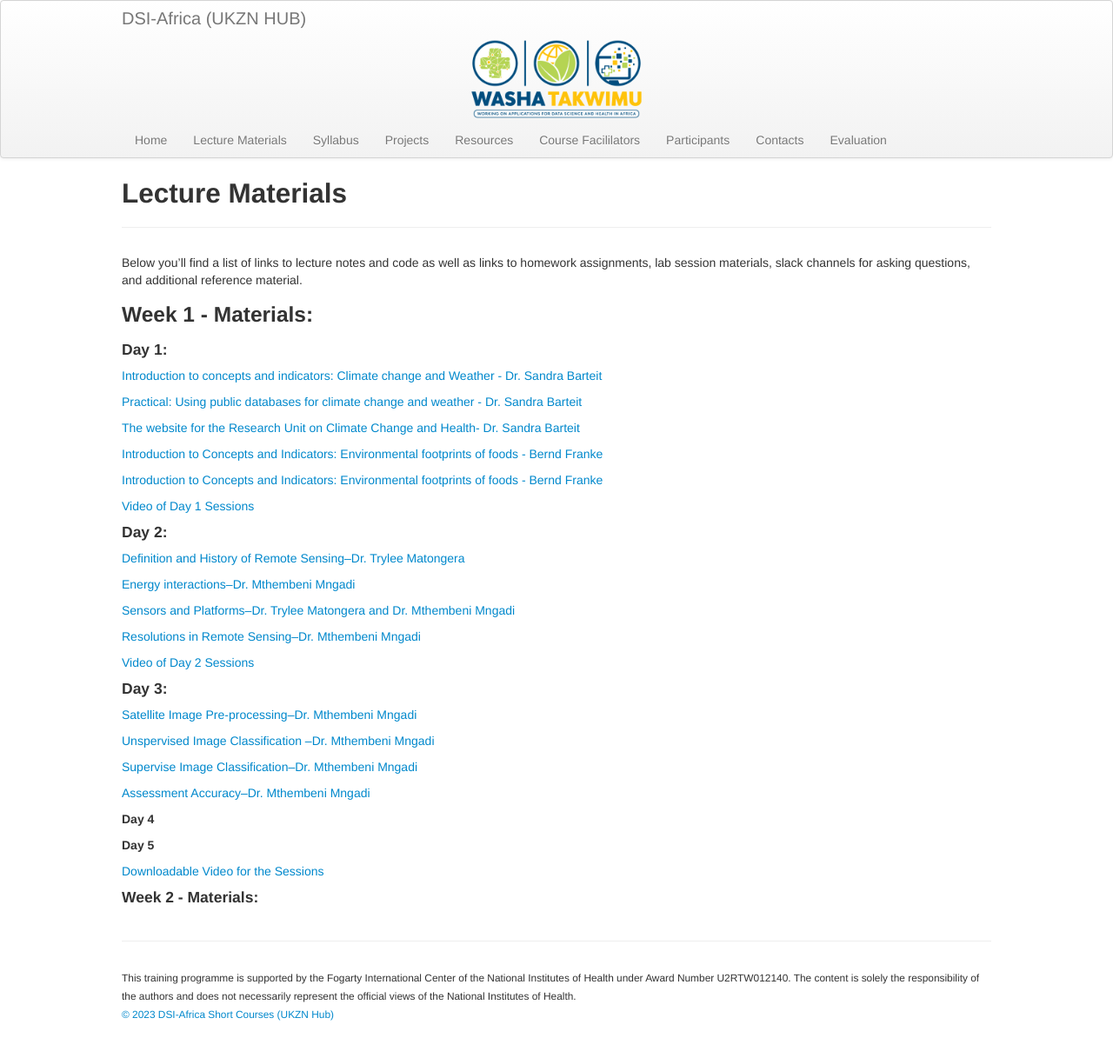
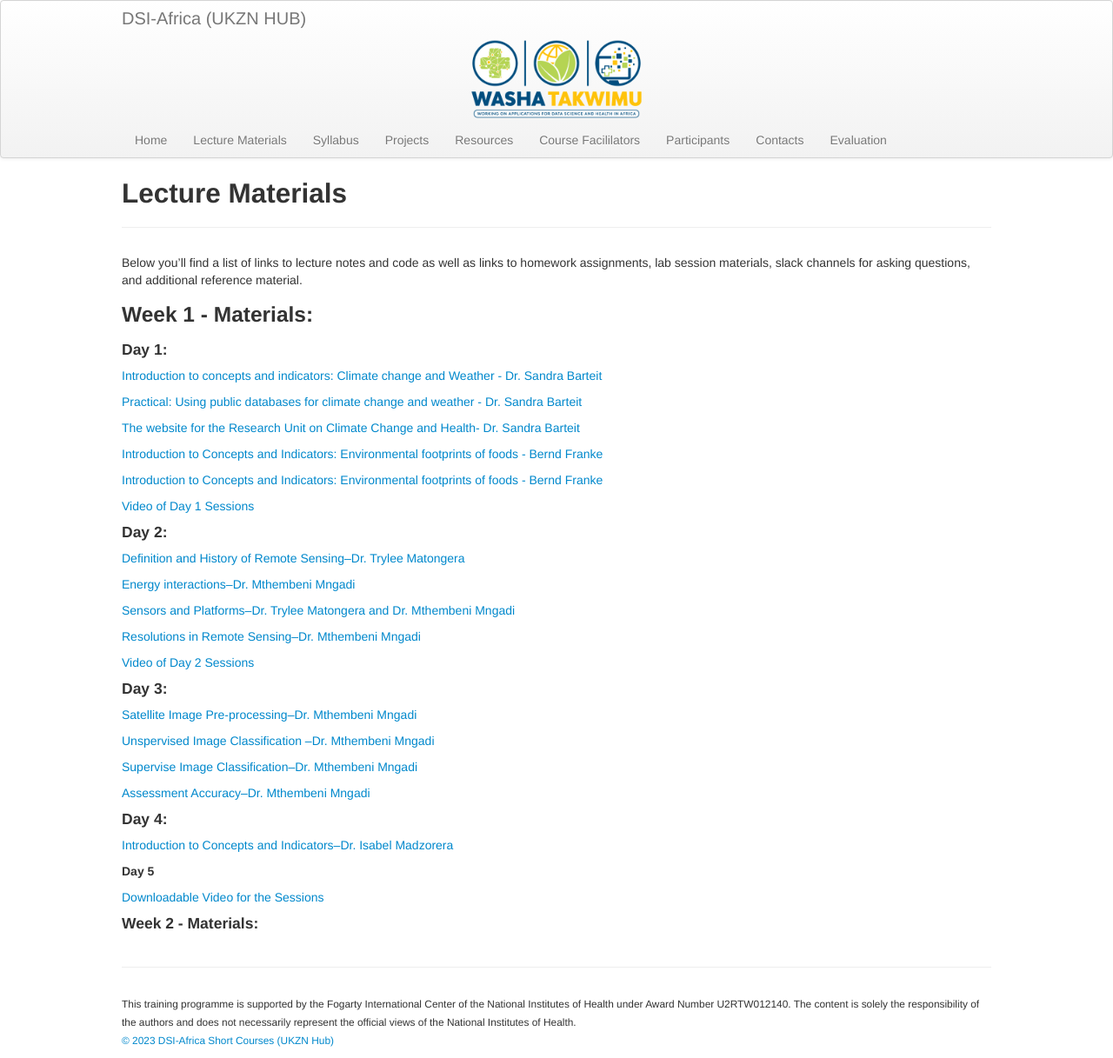
Before and after one commit to ccfscourseukzn/ccfscourseukzn.github.io, a Jekyll site: the page built from pages/lectures.md, in a window 1280 px wide. Shown: the whole page at 87% size. Built offline with Jekyll 4.4.1, drawn with Linux system fonts in a browser that asks for light colours; before the commit the page ends 1187 px from its top, so only the background shows below that.

Commit message:
Update lectures.md

```diff
--- a/pages/lectures.md
+++ b/pages/lectures.md
@@ -44,7 +44,10 @@ Below you'll find a list of links to lecture notes and code as well as links to
 <a href="https://ccfscourseukzn.github.io/PDFLectures/Accuracy Assessment.pptx" download> Assessment Accuracy--Dr. Mthembeni Mngadi</a> <br>
 
 
-##### Day 4
+<h4> Day 4:</h4>
+<a href="https://ccfscourseukzn.github.io/PDFLectures/Nutritional status_Isabel.pptx" download> Introduction to Concepts and Indicators--Dr. Isabel Madzorera </a> <br>
+
+
 
 ##### Day 5
 <a href="https://drive.google.com/drive/folders/1l0IjCdawBRgJBDOvxofG0tL3MA0nNq4p" download> Downloadable Video for the Sessions</a> <br>
```
